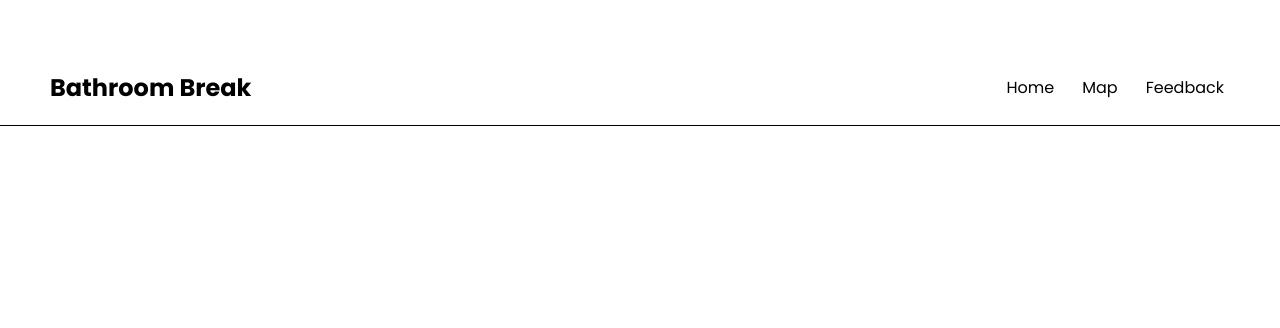
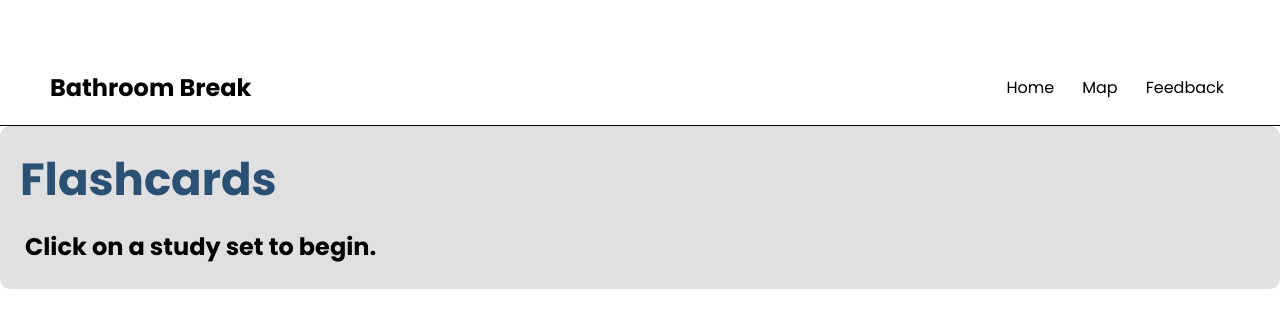
Before and after one commit to coderkai03/BathroomBreak, a React (Create React App) app in the folder sfhacks2024/: page /map in a window 1280 px wide. Shown: the top 328 px of the page. Built offline with nearby package versions, Linux system fonts and the light colour scheme.

Commit message:
Study page banner, Flashcard functionality needed

```diff
--- /dev/null
+++ b/sfhacks2024/src/Study/Study.css
@@ -0,0 +1,15 @@
+.top-banner {
+    background-color: #e0e0e0;
+    padding: 10px;
+    border-radius: 10px;
+    margin-bottom: 15px;
+}
+
+.top-banner h1 {
+    margin: 10px;
+    font-size: 45px;
+}
+
+.top-banner h2 {
+    margin: 15px;
+}
--- a/sfhacks2024/src/Study/Study.js
+++ b/sfhacks2024/src/Study/Study.js
@@ -1,10 +1,13 @@
 import { useState } from "react"
+import { BrowserRouter as Router, Route, Switch } from 'react-router-dom';
+import './Study.css';
 
 const Study = () => {
 
     return (
-        <div>
-
+        <div className="top-banner">
+                <h1> Flashcards</h1>
+                <h2>Click on a study set to begin.</h2>
         </div>
     )
 }
```
